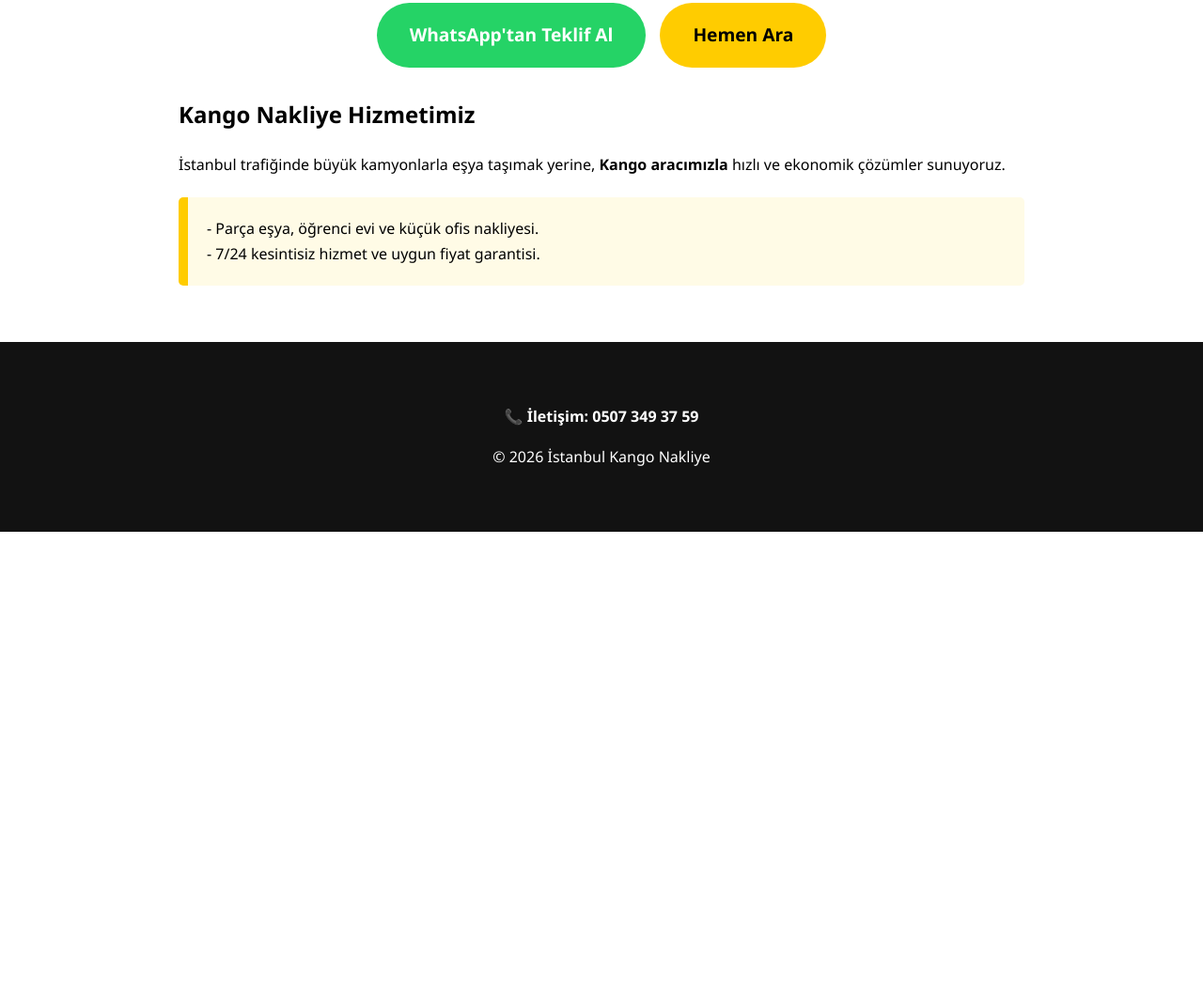
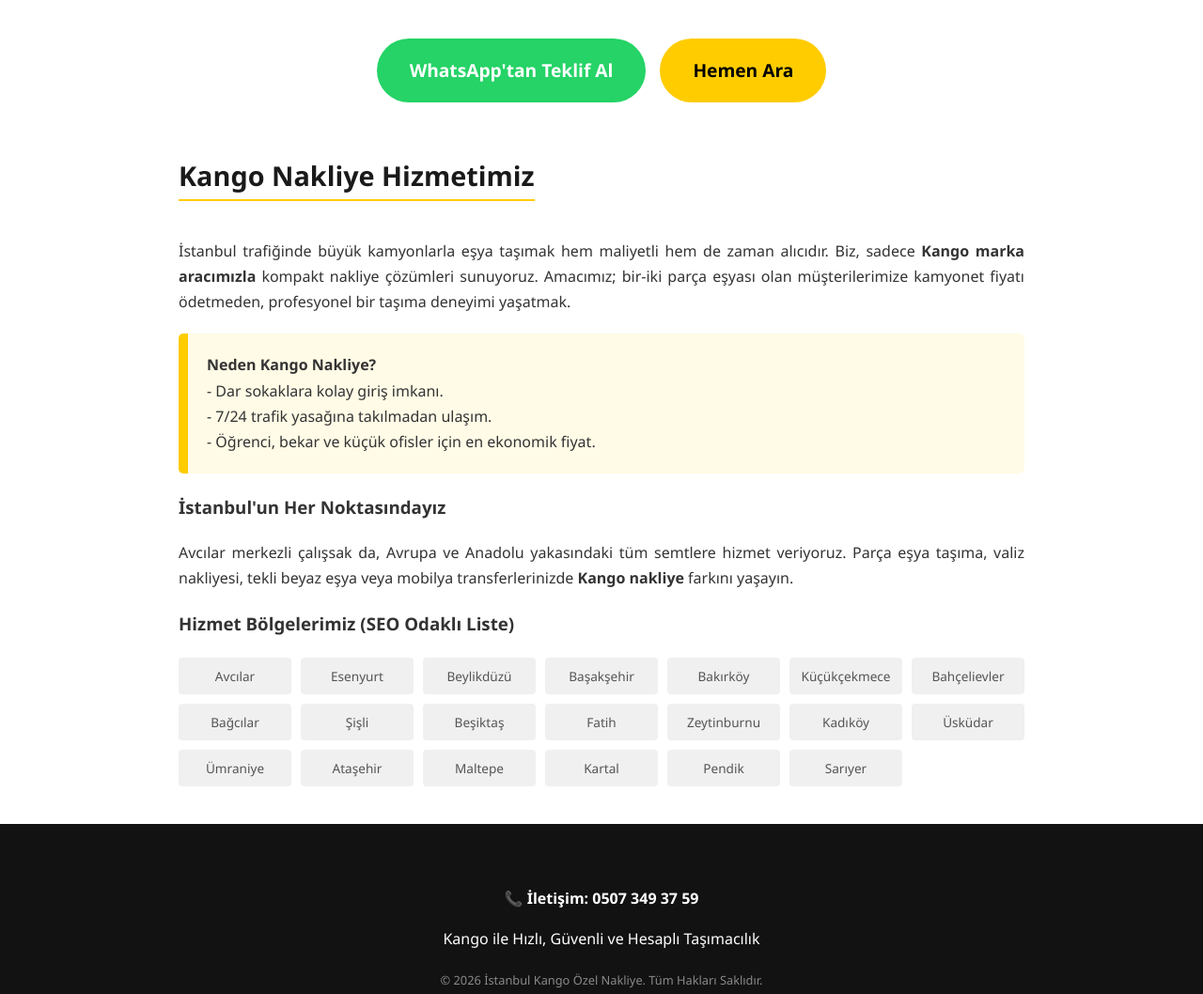
Before and after one commit to timurbot/nakliye, a plain HTML site: page index.html in a window 1280 px wide. Shown: the part 762-1820 px from the top of the page at 94% size. Before the commit the page ends 1328 px from the top, so only its background shows below. Drawn offline with Linux system fonts and the light colour scheme.

Commit message:
Update index.html

```diff
--- a/index.html
+++ b/index.html
@@ -4,22 +4,39 @@
     <meta charset="UTF-8">
     <meta name="viewport" content="width=device-width, initial-scale=1.0">
     <title>İstanbul Kango Nakliye | Parça Eşya ve Hızlı Taşıma | 0507 349 37 59</title>
-    <meta name="description" content="Kango aracımızla İstanbul genelinde parça eşya, öğrenci evi ve küçük nakliye işleri.">
-    <meta name="keywords" content="kango nakliye, parça eşya taşıma, istanbul küçük nakliye">
+    <meta name="description" content="Kango aracımızla İstanbul genelinde parça eşya, öğrenci evi ve küçük nakliye işleri. Kamyonetlerin giremediği yerlere hızlı ve uygun fiyatlı çözüm.">
+    <meta name="keywords" content="kango nakliye, parça eşya taşıma, istanbul küçük nakliye, avcılar kango nakliye, esenyurt parça eşya">
 
     <style>
-        :root { --primary-yellow: #ffcc00; --dark-bg: #121212; }
-        body { font-family: 'Segoe UI', Tahoma, sans-serif; margin: 0; padding: 0; background: #fff; line-height: 1.7; }
+        :root { --primary-yellow: #ffcc00; --dark-bg: #121212; --text-gray: #f4f4f4; }
+        body { font-family: 'Segoe UI', Tahoma, sans-serif; margin: 0; padding: 0; color: #333; background: #fff; line-height: 1.7; }
+
+        /* Header */
         header { background: var(--dark-bg); color: white; padding: 40px 20px; text-align: center; border-bottom: 6px solid var(--primary-yellow); }
         h1 { margin: 0; font-size: 2.2rem; color: var(--primary-yellow); text-transform: uppercase; }
-        .hero-container { text-align: center; padding: 20px; background: #eee; min-height: 250px; display: flex; justify-content: center; align-items: center; }
-        .hero-img { width: 100%; max-width: 600px; border-radius: 10px; box-shadow: 0 10px 30px rgba(0,0,0,0.2); height: auto; display: block; }
+
+        /* Görsel Alanı */
+        .hero-container { text-align: center; padding: 20px; background: #eee; }
+        .hero-img { width: 100%; max-width: 650px; border-radius: 10px; box-shadow: 0 10px 30px rgba(0,0,0,0.2); height: auto; display: block; margin: 0 auto; }
+
+        /* Ana İçerik */
         .content { max-width: 900px; margin: 0 auto; padding: 40px 20px; }
+        .feature-box { background: #fffbe6; border-left: 10px solid var(--primary-yellow); padding: 20px; margin: 20px 0; border-radius: 5px; }
+
+        /* SEO Makale Bölümü */
+        .seo-article h2 { color: #1a1a1a; font-size: 1.8rem; border-bottom: 2px solid var(--primary-yellow); display: inline-block; }
+        .seo-article p { text-align: justify; }
+
+        /* Butonlar */
         .cta-wrap { display: flex; flex-wrap: wrap; justify-content: center; gap: 15px; margin: 30px 0; }
-        .btn { padding: 18px 35px; border-radius: 50px; text-decoration: none; font-weight: bold; font-size: 1.2rem; transition: 0.3s; }
+        .btn { padding: 18px 35px; border-radius: 50px; text-decoration: none; font-weight: bold; font-size: 1.2rem; transition: 0.3s; border: none; cursor: pointer; }
         .btn-wa { background: #25d366; color: white; }
         .btn-call { background: var(--primary-yellow); color: #000; }
-        .feature-box { background: #fffbe6; border-left: 10px solid var(--primary-yellow); padding: 20px; margin: 20px 0; border-radius: 5px; }
+
+        /* İlçe SEO Alanı */
+        .districts-grid { display: grid; grid-template-columns: repeat(auto-fill, minmax(120px, 1fr)); gap: 10px; margin-top: 20px; }
+        .district-item { background: #f0f0f0; padding: 8px; font-size: 0.85rem; border-radius: 4px; text-align: center; color: #555; }
+
         footer { background: var(--dark-bg); color: #fff; padding: 50px 20px; text-align: center; }
     </style>
 </head>
@@ -31,7 +48,7 @@
 </header>
 
 <div class="hero-container">
-    <img src="https://images.pexels.com/photos/4481259/pexels-photo-4481259.jpeg?auto=compress&cs=tinysrgb&w=800" alt="Beyaz Renault Kango Nakliye Aracı" class="hero-img">
+    <img src="https://images.squarespace-cdn.com/content/v1/56a2491d69a91af45e06a188/1550757912443-V6175Y5XU06297O7C1V9/Renault+Kangoo+van.jpg" alt="Beyaz Renault Kango Nakliye Aracı" class="hero-img">
 </div>
 
 <div class="content">
@@ -40,19 +57,37 @@
         <a href="tel:+905073493759" class="btn btn-call">Hemen Ara</a>
     </div>
 
-    <article>
+    <article class="seo-article">
         <h2>Kango Nakliye Hizmetimiz</h2>
-        <p>İstanbul trafiğinde büyük kamyonlarla eşya taşımak yerine, <strong>Kango aracımızla</strong> hızlı ve ekonomik çözümler sunuyoruz.</p>
+        <p>İstanbul trafiğinde büyük kamyonlarla eşya taşımak hem maliyetli hem de zaman alıcıdır. Biz, sadece <strong>Kango marka aracımızla</strong> kompakt nakliye çözümleri sunuyoruz. Amacımız; bir-iki parça eşyası olan müşterilerimize kamyonet fiyatı ödetmeden, profesyonel bir taşıma deneyimi yaşatmak.</p>
+
         <div class="feature-box">
-            - Parça eşya, öğrenci evi ve küçük ofis nakliyesi.<br>
-            - 7/24 kesintisiz hizmet ve uygun fiyat garantisi.
+            <strong>Neden Kango Nakliye?</strong><br>
+            - Dar sokaklara kolay giriş imkanı.<br>
+            - 7/24 trafik yasağına takılmadan ulaşım.<br>
+            - Öğrenci, bekar ve küçük ofisler için en ekonomik fiyat.
+        </div>
+
+        <h3>İstanbul'un Her Noktasındayız</h3>
+        <p>Avcılar merkezli çalışsak da, Avrupa ve Anadolu yakasındaki tüm semtlere hizmet veriyoruz. Parça eşya taşıma, valiz nakliyesi, tekli beyaz eşya veya mobilya transferlerinizde <strong>Kango nakliye</strong> farkını yaşayın.</p>
+
+        <h3>Hizmet Bölgelerimiz (SEO Odaklı Liste)</h3>
+        <div class="districts-grid">
+            <div class="district-item">Avcılar</div><div class="district-item">Esenyurt</div><div class="district-item">Beylikdüzü</div>
+            <div class="district-item">Başakşehir</div><div class="district-item">Bakırköy</div><div class="district-item">Küçükçekmece</div>
+            <div class="district-item">Bahçelievler</div><div class="district-item">Bağcılar</div><div class="district-item">Şişli</div>
+            <div class="district-item">Beşiktaş</div><div class="district-item">Fatih</div><div class="district-item">Zeytinburnu</div>
+            <div class="district-item">Kadıköy</div><div class="district-item">Üsküdar</div><div class="district-item">Ümraniye</div>
+            <div class="district-item">Ataşehir</div><div class="district-item">Maltepe</div><div class="district-item">Kartal</div>
+            <div class="district-item">Pendik</div><div class="district-item">Sarıyer</div>
         </div>
     </article>
 </div>
 
 <footer>
     <p><strong>📞 İletişim: 0507 349 37 59</strong></p>
-    <p>&copy; 2026 İstanbul Kango Nakliye</p>
+    <p>Kango ile Hızlı, Güvenli ve Hesaplı Taşımacılık</p>
+    <p style="font-size: 0.8rem; opacity: 0.5; margin-top: 20px;">&copy; 2026 İstanbul Kango Özel Nakliye. Tüm Hakları Saklıdır.</p>
 </footer>
 
 </body>
```
